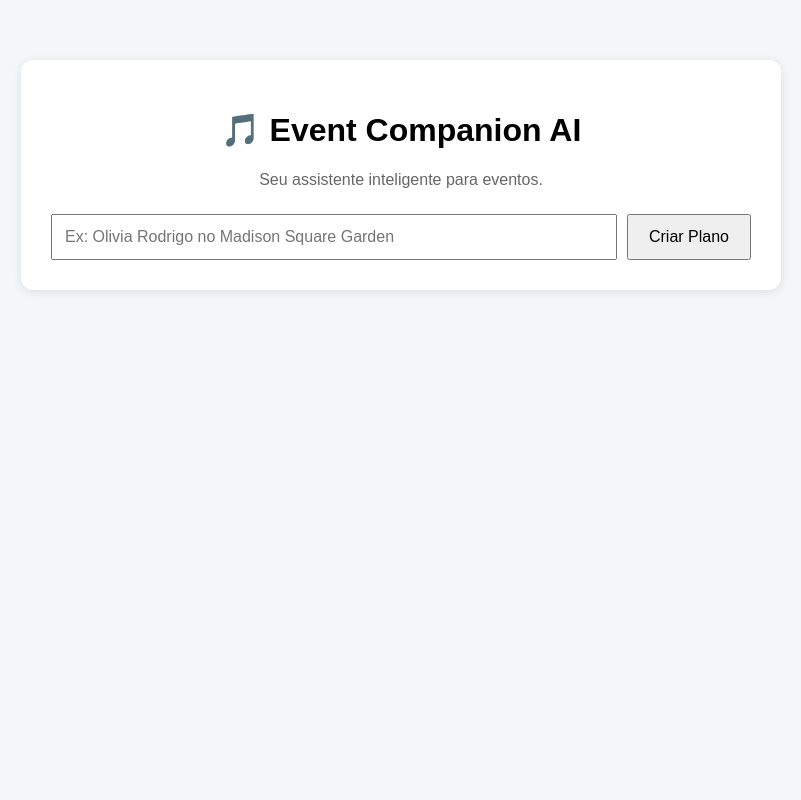
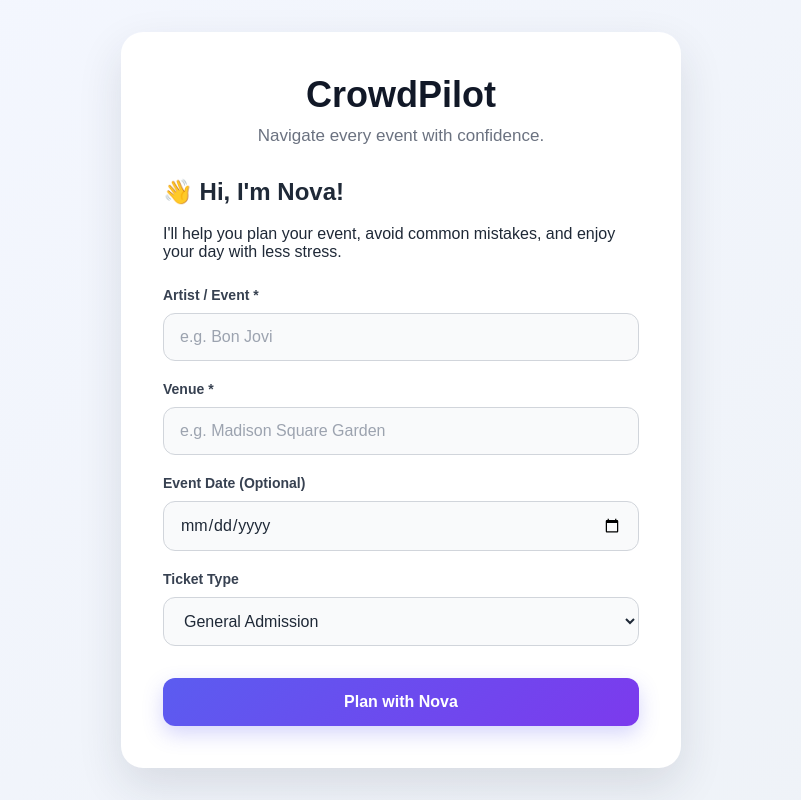
Before and after one commit to Lumerath/event-companion-ai, a Flask app: page / in a window 1280 px wide. Shown: the whole page, without its empty margins (239-1040 px from the left). Run offline with Flask 3, Linux system fonts and the light colour scheme.

Commit message:
feat: introduce CrowdPilot brand identity and Nova

```diff
--- a/app.py
+++ b/app.py
@@ -1,5 +1,6 @@
 from flask import Flask, render_template, request
 from services.ai_service import generate_event_plan
+import markdown
 
 app = Flask(__name__)
 
@@ -8,8 +9,21 @@ def home():
     message = ""
 
     if request.method == "POST":
-        event_name = request.form["event"]
-        message = generate_event_plan(event_name)
+        print(request.form)
+
+        artist = request.form.get("artist", "")
+        venue = request.form.get("venue", "")
+        event_date = request.form.get("event_date", "")
+        ticket_type = request.form.get("ticket_type", "Not Sure")
+
+        message = generate_event_plan(
+            artist,
+            venue,
+            event_date,
+            ticket_type
+        )
+
+        message = markdown.markdown(message)
 
     return render_template("index.html", message=message)
 
--- a/static/style.css
+++ b/static/style.css
@@ -1,50 +1,146 @@
+* {
+    box-sizing: border-box;
+}
+
 body {
     font-family: Arial, sans-serif;
-    background-color: #f4f6f8;
+    background: linear-gradient(135deg, #f4f7ff, #eef2f7);
     margin: 0;
-    padding: 0;
+    padding: 24px;
+    min-height: 100vh;
+    display: flex;
+    align-items: center;
+    justify-content: center;
+    color: #1f2937;
 }
 
 .container {
-    width: 80%;
-    max-width: 700px;
-    margin: 60px auto;
-    background: white;
-    padding: 30px;
-    border-radius: 12px;
-    box-shadow: 0 2px 10px rgba(0,0,0,0.1);
+    width: 100%;
+    max-width: 560px;
+    background-color: #ffffff;
+    padding: 42px;
+    border-radius: 22px;
+    box-shadow: 0 18px 45px rgba(31, 41, 55, 0.12);
 }
 
 h1 {
     text-align: center;
+    margin: 0 0 10px;
+    font-size: 36px;
+    color: #111827;
 }
 
 .subtitle {
     text-align: center;
-    color: #666;
-    margin-bottom: 25px;
+    color: #6b7280;
+    margin: 0 0 32px;
+    font-size: 17px;
 }
 
 form {
     display: flex;
+    flex-direction: column;
     gap: 10px;
 }
 
-input {
-    flex: 1;
-    padding: 12px;
+label {
+    margin-top: 10px;
+    font-size: 14px;
+    font-weight: 600;
+    color: #374151;
+}
+
+input,
+select {
+    width: 100%;
+    padding: 14px 16px;
+    font-family: inherit;
     font-size: 16px;
+    color: #1f2937;
+    background-color: #f9fafb;
+    border: 1px solid #d1d5db;
+    border-radius: 12px;
+    outline: none;
+    transition:
+        border-color 0.2s ease,
+        box-shadow 0.2s ease,
+        background-color 0.2s ease;
+}
+
+input::placeholder {
+    color: #9ca3af;
+}
+
+input:focus,
+select:focus {
+    background-color: #ffffff;
+    border-color: #5b5cf0;
+    box-shadow: 0 0 0 4px rgba(91, 92, 240, 0.14);
 }
 
 button {
-    padding: 12px 20px;
+    width: 100%;
+    margin-top: 22px;
+    padding: 15px 20px;
+    font-family: inherit;
     font-size: 16px;
+    font-weight: 700;
+    color: #ffffff;
+    background: linear-gradient(135deg, #5b5cf0, #7c3aed);
+    border: none;
+    border-radius: 12px;
     cursor: pointer;
+    box-shadow: 0 8px 20px rgba(91, 92, 240, 0.25);
+    transition:
+        transform 0.2s ease,
+        box-shadow 0.2s ease;
+}
+
+button:hover {
+    transform: translateY(-2px);
+    box-shadow: 0 12px 24px rgba(91, 92, 240, 0.32);
+}
+
+button:active {
+    transform: translateY(0);
 }
 
 .result {
-    margin-top: 20px;
-    padding: 15px;
-    background-color: #eef6ff;
-    border-left: 4px solid #0078ff;
+    margin-top: 32px;
+    padding: 24px;
+    background: #f7f7fb;
+    border-radius: 16px;
+    text-align: left;
 }
+
+.result h2 {
+    margin-top: 0;
+    margin-bottom: 16px;
+}
+
+.result-content {
+    white-space: pre-wrap;
+    line-height: 1.7;
+}
+
+@media (max-width: 600px) {
+    body {
+        padding: 16px;
+        align-items: flex-start;
+    }
+
+    .container {
+        margin-top: 20px;
+        padding: 28px 22px;
+        border-radius: 18px;
+    }
+
+    h1 {
+        font-size: 30px;
+    }
+
+    .subtitle {
+        font-size: 16px;
+        margin-bottom: 26px;
+    }
+}
--- a/templates/index.html
+++ b/templates/index.html
@@ -1,40 +1,151 @@
 <!DOCTYPE html>
-<html lang="pt-br">
+<html lang="en">
 <head>
     <meta charset="UTF-8">
     <meta name="viewport" content="width=device-width, initial-scale=1.0">
-    <title>Event Companion AI</title>
 
-    <link rel="stylesheet" href="{{ url_for('static', filename='style.css') }}">
+    <title>Event Companion</title>
+
+    <link
+        rel="stylesheet"
+        href="{{ url_for('static', filename='style.css') }}"
+    >
 </head>
+
 <body>
 
-    <div class="container">
-        <h1>🎵 Event Companion AI</h1>
+    <main class="container">
+
+        <h1>CrowdPilot</h1>
 
         <p class="subtitle">
-            Seu assistente inteligente para eventos.
+            Navigate every event with confidence.
         </p>
 
-        <form method="POST">
+<div class="nova-intro">
+
+    <h2>👋 Hi, I'm Nova!</h2>
+
+    <p>
+        I'll help you plan your event, avoid common mistakes,
+        and enjoy your day with less stress.
+    </p>
+
+ </div>
+
+        <form method="POST" action="/">
+
+            <label for="artist">
+                Artist / Event *
+            </label>
+
             <input
                 type="text"
-                name="event"
-                placeholder="Ex: Olivia Rodrigo no Madison Square Garden"
+                id="artist"
+                name="artist"
+                placeholder="e.g. Bon Jovi"
+                value="{{ request.form.get('artist', '') }}"
                 required
             >
 
+            <label for="venue">
+                Venue *
+            </label>
+
+            <input
+                type="text"
+                id="venue"
+                name="venue"
+                placeholder="e.g. Madison Square Garden"
+                value="{{ request.form.get('venue', '') }}"
+                required
+            >
+
+            <label for="event_date">
+                Event Date (Optional)
+            </label>
+
+            <input
+                type="date"
+                id="event_date"
+                name="event_date"
+                value="{{ request.form.get('event_date', '') }}"
+            >
+
+            <label for="ticket_type">
+                Ticket Type
+            </label>
+
+            <select
+                id="ticket_type"
+                name="ticket_type"
+            >
+                <option
+                    value="General Admission"
+                    {% if request.form.get('ticket_type') == 'General Admission' %}
+                        selected
+                    {% endif %}
+                >
+                    General Admission
+                </option>
+
+                <option
+                    value="Reserved Seating"
+                    {% if request.form.get('ticket_type') == 'Reserved Seating' %}
+                        selected
+                    {% endif %}
+                >
+                    Reserved Seating
+                </option>
+
+                <option
+                    value="VIP"
+                    {% if request.form.get('ticket_type') == 'VIP' %}
+                        selected
+                    {% endif %}
+                >
+                    VIP
+                </option>
+
+                <option
+                    value="Accessible Seating"
+                    {% if request.form.get('ticket_type') == 'Accessible Seating' %}
+                        selected
+                    {% endif %}
+                >
+                    Accessible Seating
+                </option>
+
+                <option
+                    value="Not Sure"
+                    {% if request.form.get('ticket_type') == 'Not Sure' %}
+                        selected
+                    {% endif %}
+                >
+                    Not Sure
+                </option>
+            </select>
+
             <button type="submit">
-                Criar Plano
+                Plan with Nova
             </button>
+
         </form>
 
         {% if message %}
-        <div class="result">
-            {{ message | replace('\n', '<br>') | safe }}
-        </div>
+            <section class="result">
+
+                <h2>Nova's Plan</h2>
+
+            <p>Here's what I recommend for your event.</p>
+
+                <div class="result-content">
+                    {{ message|safe }}
+                </div>
+            </section>
         {% endif %}
-    </div>
+
+    </main>
 
 </body>
 </html>
```
Also changed, not shown: services/ai_service.py (+84 -48 lines).
